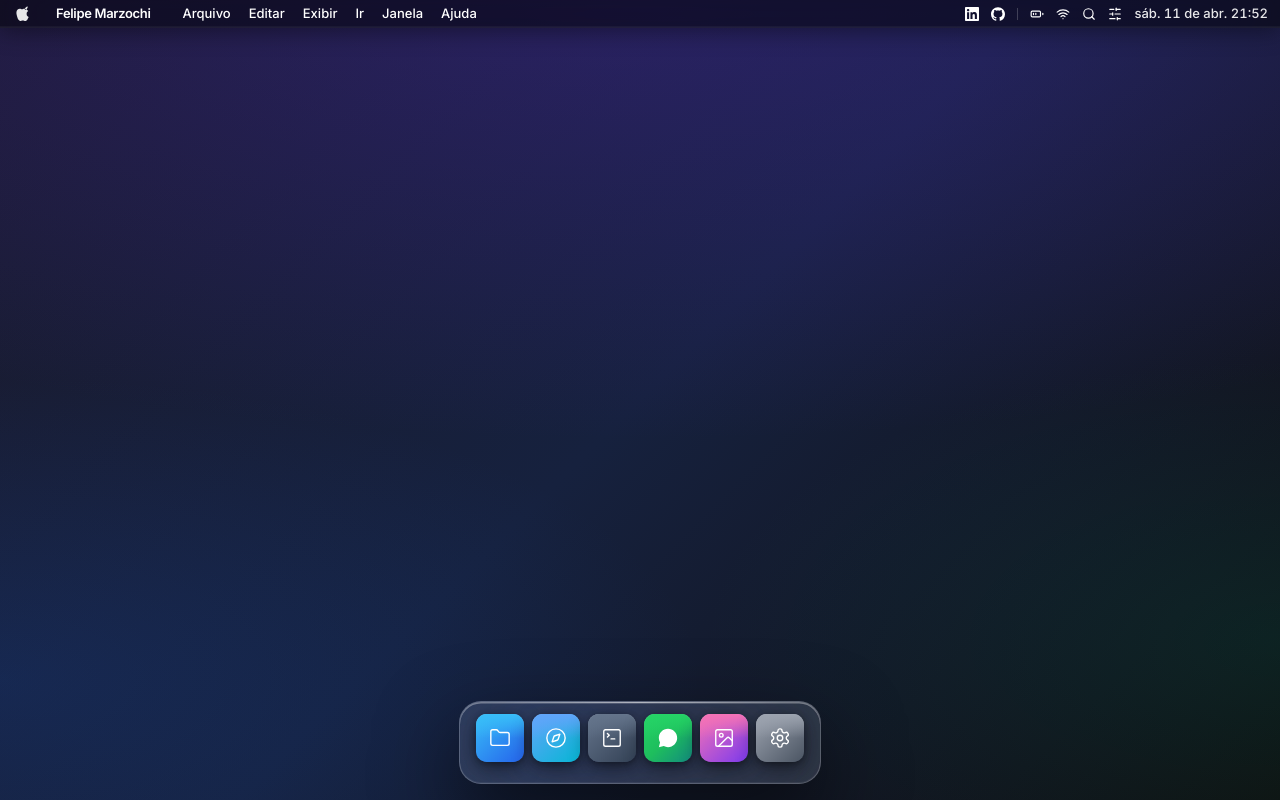
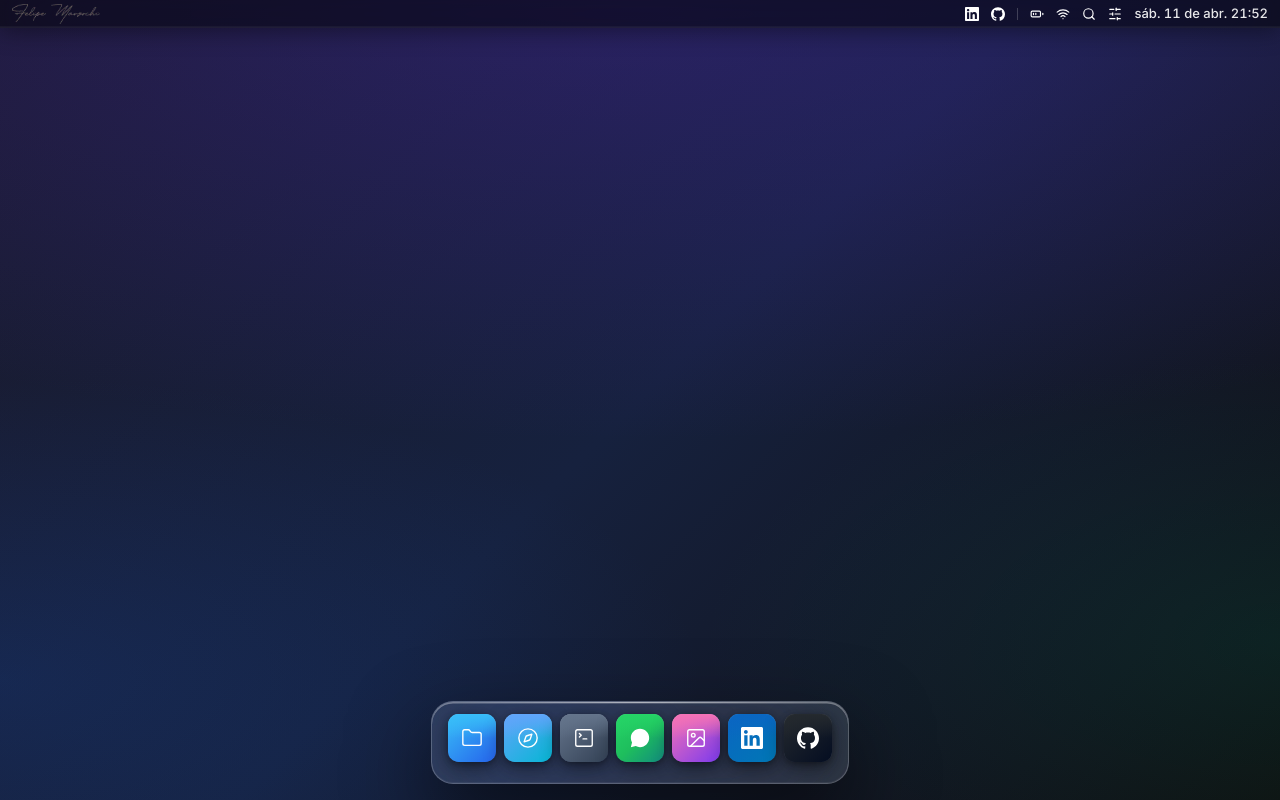
Before and after one commit to Fmarzochi/PortfolioFelipeMarzochi, a Next.js app: page / in a window 1280 px wide. Both pictures are taken after typing "Sample123" into the empty fields and a click on the button 746 px from the left and 596 px from the top of the page. Built offline with nearby package versions, Linux system fonts and the light colour scheme.

Commit message:
Substituo logo/nome/menu do TopBar pela assinatura; adiciono LinkedIn e GitHub no Dock no lugar do Ajustes.

```diff
--- a/src/components/os/MacDock.tsx
+++ b/src/components/os/MacDock.tsx
@@ -1,28 +1,26 @@
 'use client';
 
 import { motion } from 'framer-motion';
-import { Compass, Image as ImageIcon, Folder, TerminalSquare, Settings } from 'lucide-react';
+import { Compass, Image as ImageIcon, Folder, TerminalSquare } from 'lucide-react';
 import { playSound } from '../../utils/audioEngine';
 import { useWindowManager } from '../../store/useWindowManager';
 
-/* ── WhatsApp icon (SVG fiel ao logo oficial 2024) ───────────────────────── */
 const WhatsAppIcon = ({ className }: { className?: string }) => (
-  <svg
-    viewBox="0 0 32 32"
-    fill="none"
-    xmlns="http://www.w3.org/2000/svg"
-    className={className}
-  >
-    <path
-      fillRule="evenodd"
-      clipRule="evenodd"
-      d="M16 2.667C8.636 2.667 2.667 8.636 2.667 16c0 2.338.627 4.532 1.723 6.426L2.667 29.333l7.14-1.689A13.267 13.267 0 0016 29.333c7.364 0 13.333-5.97 13.333-13.333S23.364 2.667 16 2.667z"
-      fill="white"
-    />
-    <path
-      d="M21.92 18.613c-.32-.16-1.893-.933-2.187-.96-.293-.027-.506-.16-.72.16-.213.32-.826 1.04-.986 1.253-.16.213-.346.24-.666.08-.32-.16-1.36-.5-2.587-1.6-.96-.853-1.6-1.907-1.787-2.227-.186-.32-.02-.493.14-.653.143-.143.32-.373.48-.56.16-.186.213-.32.32-.533.107-.213.053-.4-.027-.56-.08-.16-.72-1.733-.986-2.373-.26-.627-.52-.533-.72-.547-.187-.013-.4-.013-.614-.013-.213 0-.56.08-.853.373-.293.293-1.12 1.093-1.12 2.667s1.147 3.093 1.307 3.307c.16.213 2.253 3.44 5.467 4.826.76.333 1.36.534 1.826.694.76.24 1.453.2 2 .12.613-.093 1.893-.773 2.16-1.52.267-.746.267-1.386.187-1.52-.08-.133-.293-.213-.613-.373z"
-      fill="white"
-    />
+  <svg viewBox="0 0 32 32" fill="none" xmlns="http://www.w3.org/2000/svg" className={className}>
+    <path fillRule="evenodd" clipRule="evenodd" d="M16 2.667C8.636 2.667 2.667 8.636 2.667 16c0 2.338.627 4.532 1.723 6.426L2.667 29.333l7.14-1.689A13.267 13.267 0 0016 29.333c7.364 0 13.333-5.97 13.333-13.333S23.364 2.667 16 2.667z" fill="white" />
+    <path d="M21.92 18.613c-.32-.16-1.893-.933-2.187-.96-.293-.027-.506-.16-.72.16-.213.32-.826 1.04-.986 1.253-.16.213-.346.24-.666.08-.32-.16-1.36-.5-2.587-1.6-.96-.853-1.6-1.907-1.787-2.227-.186-.32-.02-.493.14-.653.143-.143.32-.373.48-.56.16-.186.213-.32.32-.533.107-.213.053-.4-.027-.56-.08-.16-.72-1.733-.986-2.373-.26-.627-.52-.533-.72-.547-.187-.013-.4-.013-.614-.013-.213 0-.56.08-.853.373-.293.293-1.12 1.093-1.12 2.667s1.147 3.093 1.307 3.307c.16.213 2.253 3.44 5.467 4.826.76.333 1.36.534 1.826.694.76.24 1.453.2 2 .12.613-.093 1.893-.773 2.16-1.52.267-.746.267-1.386.187-1.52-.08-.133-.293-.213-.613-.373z" fill="white" />
+  </svg>
+);
+
+const LinkedInIcon = ({ className }: { className?: string }) => (
+  <svg viewBox="0 0 24 24" fill="currentColor" className={className}>
+    <path d="M20.447 20.452h-3.554v-5.569c0-1.328-.027-3.037-1.852-3.037-1.853 0-2.136 1.445-2.136 2.939v5.667H9.351V9h3.414v1.561h.046c.477-.9 1.637-1.85 3.37-1.85 3.601 0 4.267 2.37 4.267 5.455v6.286zM5.337 7.433c-1.144 0-2.063-.926-2.063-2.065 0-1.138.92-2.063 2.063-2.063 1.14 0 2.064.925 2.064 2.063 0 1.139-.925 2.065-2.064 2.065zm1.782 13.019H3.555V9h3.564v11.452zM22.225 0H1.771C.792 0 0 .774 0 1.729v20.542C0 23.227.792 24 1.771 24h20.451C23.2 24 24 23.227 24 22.271V1.729C24 .774 23.2 0 22.222 0h.003z" />
+  </svg>
+);
+
+const GitHubIcon = ({ className }: { className?: string }) => (
+  <svg viewBox="0 0 24 24" fill="currentColor" className={className}>
+    <path d="M12 .297c-6.63 0-12 5.373-12 12 0 5.303 3.438 9.8 8.205 11.385.6.113.82-.258.82-.577 0-.285-.01-1.04-.015-2.04-3.338.724-4.042-1.61-4.042-1.61C4.422 18.07 3.633 17.7 3.633 17.7c-1.087-.744.084-.729.084-.729 1.205.084 1.838 1.236 1.838 1.236 1.07 1.835 2.809 1.305 3.495.998.108-.776.417-1.305.76-1.605-2.665-.3-5.466-1.332-5.466-5.93 0-1.31.465-2.38 1.235-3.22-.135-.303-.54-1.523.105-3.176 0 0 1.005-.322 3.3 1.23.96-.267 1.98-.399 3-.405 1.02.006 2.04.138 3 .405 2.28-1.552 3.285-1.23 3.285-1.23.645 1.653.24 2.873.12 3.176.765.84 1.23 1.91 1.23 3.22 0 4.61-2.805 5.625-5.475 5.92.42.36.81 1.096.81 2.22 0 1.606-.015 2.896-.015 3.286 0 .315.21.69.825.57C20.565 22.092 24 17.592 24 12.297c0-6.627-5.373-12-12-12" />
   </svg>
 );
 
@@ -32,15 +30,17 @@ type DockItem = {
   // eslint-disable-next-line @typescript-eslint/no-explicit-any
   icon: React.ComponentType<any>;
   gradient: string;
+  href?: string;
 };
 
 const DOCK_ITEMS: DockItem[] = [
-  { id: 'finder',   title: 'Arquivos',  icon: Folder,         gradient: 'from-sky-400 to-blue-600'                   },
-  { id: 'safari',   title: 'Portfólio', icon: Compass,        gradient: 'from-blue-400 to-cyan-500'                  },
-  { id: 'skills',   title: 'Skills',    icon: TerminalSquare, gradient: 'from-slate-500 to-slate-700'                },
-  { id: 'messages', title: 'Contato',   icon: WhatsAppIcon,   gradient: 'from-[#25D366] via-[#1ebe5d] to-[#128C7E]' },
-  { id: 'photos',   title: 'Galeria',   icon: ImageIcon,      gradient: 'from-pink-400 to-violet-600'                },
-  { id: 'settings', title: 'Ajustes',   icon: Settings,       gradient: 'from-gray-400 to-gray-600'                  },
+  { id: 'finder',    title: 'Arquivos',  icon: Folder,        gradient: 'from-sky-400 to-blue-600'                   },
+  { id: 'safari',    title: 'Portfólio', icon: Compass,       gradient: 'from-blue-400 to-cyan-500'                  },
+  { id: 'skills',    title: 'Skills',    icon: TerminalSquare, gradient: 'from-slate-500 to-slate-700'               },
+  { id: 'messages',  title: 'Contato',   icon: WhatsAppIcon,  gradient: 'from-[#25D366] via-[#1ebe5d] to-[#128C7E]' },
+  { id: 'photos',    title: 'Galeria',   icon: ImageIcon,     gradient: 'from-pink-400 to-violet-600'                },
+  { id: 'linkedin',  title: 'LinkedIn',  icon: LinkedInIcon,  gradient: 'from-[#0A66C2] to-[#0077B5]', href: 'https://www.linkedin.com/in/felipemarzochi/' },
+  { id: 'github',    title: 'GitHub',    icon: GitHubIcon,    gradient: 'from-[#24292e] to-[#040d21]',  href: 'https://github.com/Fmarzochi'                },
 ];
 
 export const MacDock = () => {
@@ -51,18 +51,20 @@ export const MacDock = () => {
   const isRunning = (id: string) =>
     windows.some((w) => w.id === id && w.isOpen && !w.isMinimized);
 
-  const handleAppClick = (id: string, title: string) => {
+  const handleClick = (item: DockItem) => {
     playSound('click');
-    if (isRunning(id)) {
-      closeApp(id);
+    if (item.href) {
+      window.open(item.href, '_blank', 'noopener,noreferrer');
+      return;
+    }
+    if (isRunning(item.id)) {
+      closeApp(item.id);
     } else {
-      openApp(id, title);
+      openApp(item.id, item.title);
     }
   };
 
   return (
-    /* Wrapper: always occupies bottom strip as hover trigger.
-       When fullscreen, dock slides down out of view, re-appears on hover. */
     <div className="group/dock absolute bottom-0 left-0 right-0 z-[200] flex justify-center items-end h-[100px]">
       <div
         className={`transition-transform duration-300 ease-in-out pb-4
@@ -71,7 +73,6 @@ export const MacDock = () => {
       >
         <div className="liquid-glass-dock relative flex items-end gap-2 px-4 pt-3 pb-2.5 rounded-[22px] select-none">
 
-          {/* Specular line at the very top edge of the dock */}
           <div className="absolute top-0 left-6 right-6 h-px bg-gradient-to-r from-transparent via-white/45 to-transparent rounded-full pointer-events-none" />
 
           {DOCK_ITEMS.map((item) => (
@@ -80,26 +81,21 @@ export const MacDock = () => {
               whileHover={{ scale: 1.38, y: -16 }}
               whileTap={{ scale: 0.94 }}
               transition={{ type: 'spring', stiffness: 380, damping: 18 }}
-              onClick={() => handleAppClick(item.id, item.title)}
+              onClick={() => handleClick(item)}
               className="group relative flex flex-col items-center cursor-pointer"
             >
-              {/* App icon with gradient fill */}
-              <div
-                className={`app-icon relative h-12 w-12 bg-gradient-to-br ${item.gradient} flex items-center justify-center overflow-hidden`}
-              >
+              <div className={`app-icon relative h-12 w-12 bg-gradient-to-br ${item.gradient} flex items-center justify-center overflow-hidden`}>
                 <div className="absolute inset-0 bg-gradient-to-b from-white/28 via-transparent to-black/12 pointer-events-none" />
                 <item.icon className="h-[22px] w-[22px] text-white relative z-10" strokeWidth={1.5} />
               </div>
 
-              {/* Tooltip */}
               <div className="absolute -top-10 left-1/2 hidden -translate-x-1/2 whitespace-nowrap rounded-[10px] bg-black/72 px-3 py-1 text-xs font-medium text-white/95 shadow-xl backdrop-blur-2xl ring-1 ring-white/12 group-hover:block pointer-events-none">
                 {item.title}
               </div>
 
-              {/* Running indicator dot */}
               <div
                 className={`mt-1.5 h-[5px] w-[5px] rounded-full transition-all duration-300 ${
-                  isRunning(item.id)
+                  !item.href && isRunning(item.id)
                     ? 'bg-white/80 shadow-[0_0_4px_rgba(255,255,255,0.6)]'
                     : 'bg-transparent'
                 }`}
--- a/src/components/os/TopBar.tsx
+++ b/src/components/os/TopBar.tsx
@@ -4,18 +4,7 @@ import { useState, useEffect } from 'react';
 import { Wifi, BatteryMedium, Search, SlidersHorizontal } from 'lucide-react';
 import { ControlCenter } from './ControlCenter';
 import { useWindowManager } from '../../store/useWindowManager';
-
-const AppleLogo = () => (
-  <svg
-    width="13"
-    height="15"
-    viewBox="0 0 814 1000"
-    className="fill-white/90 flex-shrink-0"
-    aria-hidden="true"
-  >
-    <path d="M788.1 340.9c-5.8 4.5-108.2 62.2-108.2 190.5 0 148.4 130.3 200.9 134.2 202.2-.6 3.2-20.7 71.9-68.7 141.9-42.8 61.6-87.5 123.1-155.5 123.1s-85.5-39.5-164-39.5c-76 0-103.7 40.8-165.9 40.8s-105-57.8-155.5-127.4C46 680.6 0 560.5 0 445.4c0-175 113.8-267.8 225.9-267.8 59.8 0 109.7 39.5 147.4 39.5 36 0 92.7-42.1 159.4-42.1 25.4 0 108.2 2.6 168.5 80.5zm-80.6-155.1c30.2-35.5 49.2-84.7 49.2-133.9 0-6.5-.6-13-1.9-18.3-47.6 1.9-104.3 32.1-137.4 72.1-29.5 35.5-54.2 84.7-54.2 134.6 0 7.1.6 14.3 1.3 16.6 3.2.6 8.4 1.3 13.6 1.3 42.8 0 96.9-29.5 129.4-72.4z" />
-  </svg>
-);
+import signatureImg from '../../assets/images/signature.png';
 
 const LinkedInIcon = () => (
   <svg viewBox="0 0 24 24" fill="currentColor" className="w-3.5 h-3.5">
@@ -28,8 +17,6 @@ const GitHubIcon = () => (
     <path d="M12 .297c-6.63 0-12 5.373-12 12 0 5.303 3.438 9.8 8.205 11.385.6.113.82-.258.82-.577 0-.285-.01-1.04-.015-2.04-3.338.724-4.042-1.61-4.042-1.61C4.422 18.07 3.633 17.7 3.633 17.7c-1.087-.744.084-.729.084-.729 1.205.084 1.838 1.236 1.838 1.236 1.07 1.835 2.809 1.305 3.495.998.108-.776.417-1.305.76-1.605-2.665-.3-5.466-1.332-5.466-5.93 0-1.31.465-2.38 1.235-3.22-.135-.303-.54-1.523.105-3.176 0 0 1.005-.322 3.3 1.23.96-.267 1.98-.399 3-.405 1.02.006 2.04.138 3 .405 2.28-1.552 3.285-1.23 3.285-1.23.645 1.653.24 2.873.12 3.176.765.84 1.23 1.91 1.23 3.22 0 4.61-2.805 5.625-5.475 5.92.42.36.81 1.096.81 2.22 0 1.606-.015 2.896-.015 3.286 0 .315.21.69.825.57C20.565 22.092 24 17.592 24 12.297c0-6.627-5.373-12-12-12" />
   </svg>
 );
-
-const MENU_ITEMS = ['Arquivo', 'Editar', 'Exibir', 'Ir', 'Janela', 'Ajuda'] as const;
 
 export const TopBar = () => {
   const [time, setTime] = useState<Date | null>(null);
@@ -54,8 +41,6 @@ export const TopBar = () => {
     }).replace(/,/g, '');
 
   return (
-    /* Wrapper: always occupies the top strip (28px). When fullscreen, the inner
-       bar slides up out of view but the wrapper stays as an invisible hover trigger. */
     <div className="group/topbar absolute top-0 left-0 right-0 z-[200] h-7">
       <div
         className={`relative z-50 flex h-7 w-full items-center justify-between px-3 text-[13px] font-medium text-white/88 liquid-glass-menubar select-none
@@ -63,32 +48,24 @@ export const TopBar = () => {
           ${anyFullScreen ? '-translate-y-full group-hover/topbar:translate-y-0' : 'translate-y-0'}
         `}
       >
-        {/* ── Left: Apple Logo + App Name + Menus ─────────────────────────── */}
-        <div className="flex items-center gap-4">
-          <button className="flex items-center justify-center w-5 h-full transition-opacity hover:opacity-70 cursor-pointer">
-            <AppleLogo />
-          </button>
-
-          <span className="font-semibold tracking-tight text-white cursor-pointer hover:bg-white/10 px-2 py-0.5 rounded transition-colors">
-            Felipe Marzochi
-          </span>
-
-          <div className="hidden sm:flex items-center gap-0.5 text-white/78">
-            {MENU_ITEMS.map((item) => (
-              <span
-                key={item}
-                className="cursor-pointer hover:bg-white/12 px-2 py-0.5 rounded transition-colors whitespace-nowrap"
-              >
-                {item}
-              </span>
-            ))}
-          </div>
+        {/* ── Left: Signature ──────────────────────────────────────────────── */}
+        <div className="flex items-center">
+          <img
+            src={signatureImg.src}
+            alt="Felipe Marzochi"
+            draggable={false}
+            className="h-5 w-auto pointer-events-none"
+            style={{
+              filter: 'invert(1) brightness(5) contrast(2)',
+              mixBlendMode: 'screen',
+              opacity: 0.85,
+            }}
+          />
         </div>
 
         {/* ── Right: Social Links + Status Icons + Clock ───────────────────── */}
         <div className="flex items-center gap-3 text-white/78">
 
-          {/* LinkedIn */}
           <a
             href="https://www.linkedin.com/in/felipemarzochi/"
             target="_blank"
@@ -99,7 +76,6 @@ export const TopBar = () => {
             <LinkedInIcon />
           </a>
 
-          {/* GitHub */}
           <a
             href="https://github.com/Fmarzochi"
             target="_blank"
@@ -129,7 +105,6 @@ export const TopBar = () => {
           </span>
         </div>
 
-        {/* ── Control Center ───────────────────────────────────────────────── */}
         <ControlCenter isOpen={isControlCenterOpen} />
       </div>
     </div>
```
